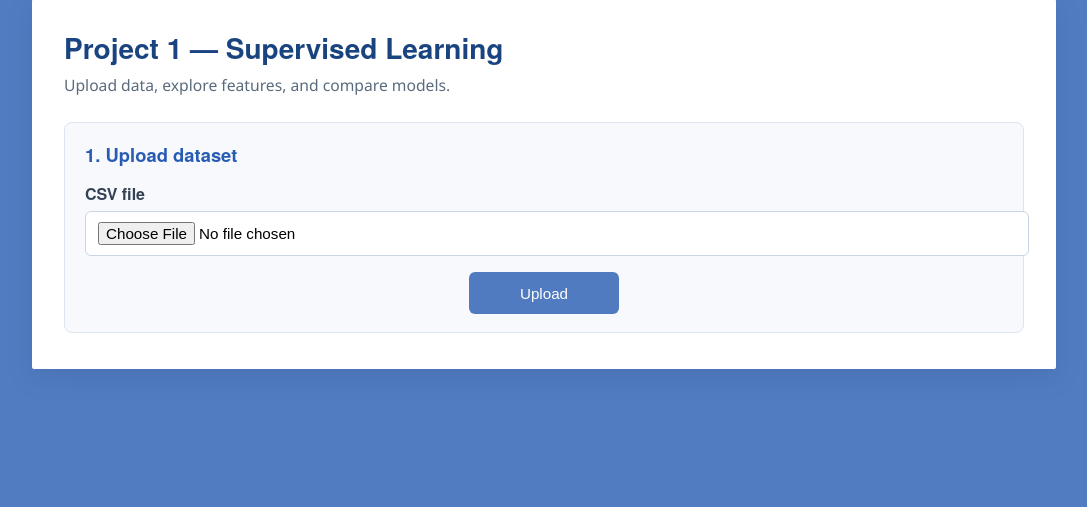
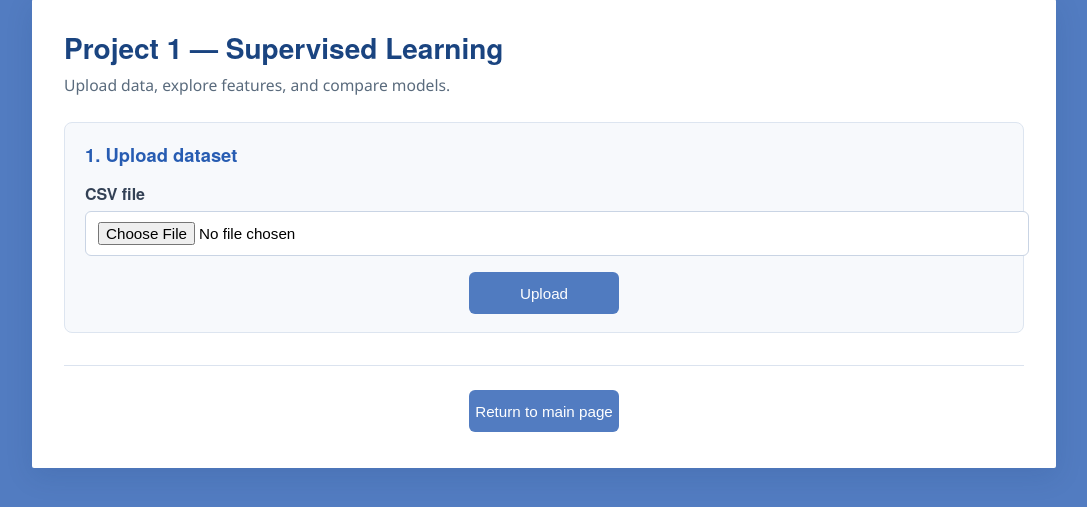
Before and after one commit to Apheironn/hcai, a Django app: page /project1/ in a window 1280 px wide. Shown: the part 46-553 px from the top of the page, without its empty margins (96-1183 px from the left). Run offline with Django 5.2, Linux system fonts and the light colour scheme.

Commit message:
feat: add return-to-home footer and refactor counterfactual constants

```diff
--- a/home/views.py
+++ b/home/views.py
@@ -17,7 +17,6 @@ def index(request):
     ]
 
     projects = [
-        {"name": "Home", "url_name": "home:index"},
         {"name": "Project 1", "url_name": "project1:index"},
         {"name": "Project 2", "url_name": "project2:index"},
     ]
--- a/project1/static/project1/style.css
+++ b/project1/static/project1/style.css
@@ -79,6 +79,11 @@
     height: 42px;
     font-size: 0.95rem;
     border-radius: 6px;
+}
+
+.project1 .page-footer button {
+    margin-top: 0;
+    display: inline-block;
 }
 
 .hint {
--- a/project1/templates/project1/index.html
+++ b/project1/templates/project1/index.html
@@ -148,6 +148,12 @@
         {% endif %}
     </section>
     {% endif %}
+
+    <footer class="page-footer">
+        <form action="{% url 'home:index' %}" method="get">
+            <button type="submit">Return to main page</button>
+        </form>
+    </footer>
 </div>
 {% endblock %}
 
--- a/project2/static/project2/style.css
+++ b/project2/static/project2/style.css
@@ -105,6 +105,11 @@
     height: 42px;
     font-size: 0.95rem;
     border-radius: 6px;
+}
+
+.project2 .page-footer button {
+    margin-top: 0;
+    display: inline-block;
 }
 
 .hint {
--- a/project2/templates/project2/index.html
+++ b/project2/templates/project2/index.html
@@ -163,6 +163,12 @@
         <p class="hint">{{ effect_note }}</p>
         {% endif %}
     </section>
+
+    <footer class="page-footer">
+        <form action="{% url 'home:index' %}" method="get">
+            <button type="submit">Return to main page</button>
+        </form>
+    </footer>
 </div>
 {% endblock %}
 
--- a/static/style.css
+++ b/static/style.css
@@ -125,3 +125,14 @@ button:disabled {
     margin-bottom: 1em ;
     text-indent: 22px ;
 }
+
+.page-footer {
+  margin-top: 32px;
+  padding-top: 24px;
+  border-top: 1px solid #dbe3ef;
+  text-align: center;
+}
+
+.page-footer form {
+  display: inline-block;
+}
```
Also changed, not shown: project2/services/counterfactual.py (+5 -3 lines).
